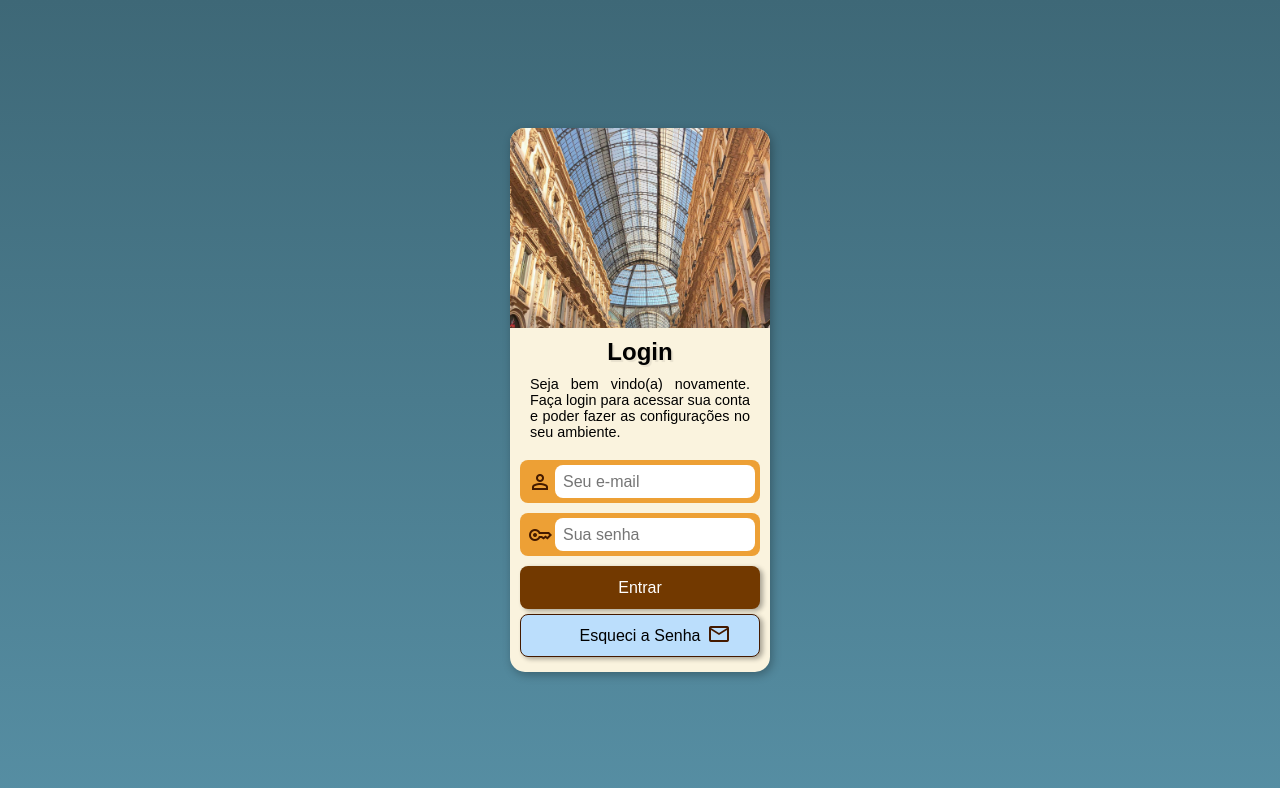
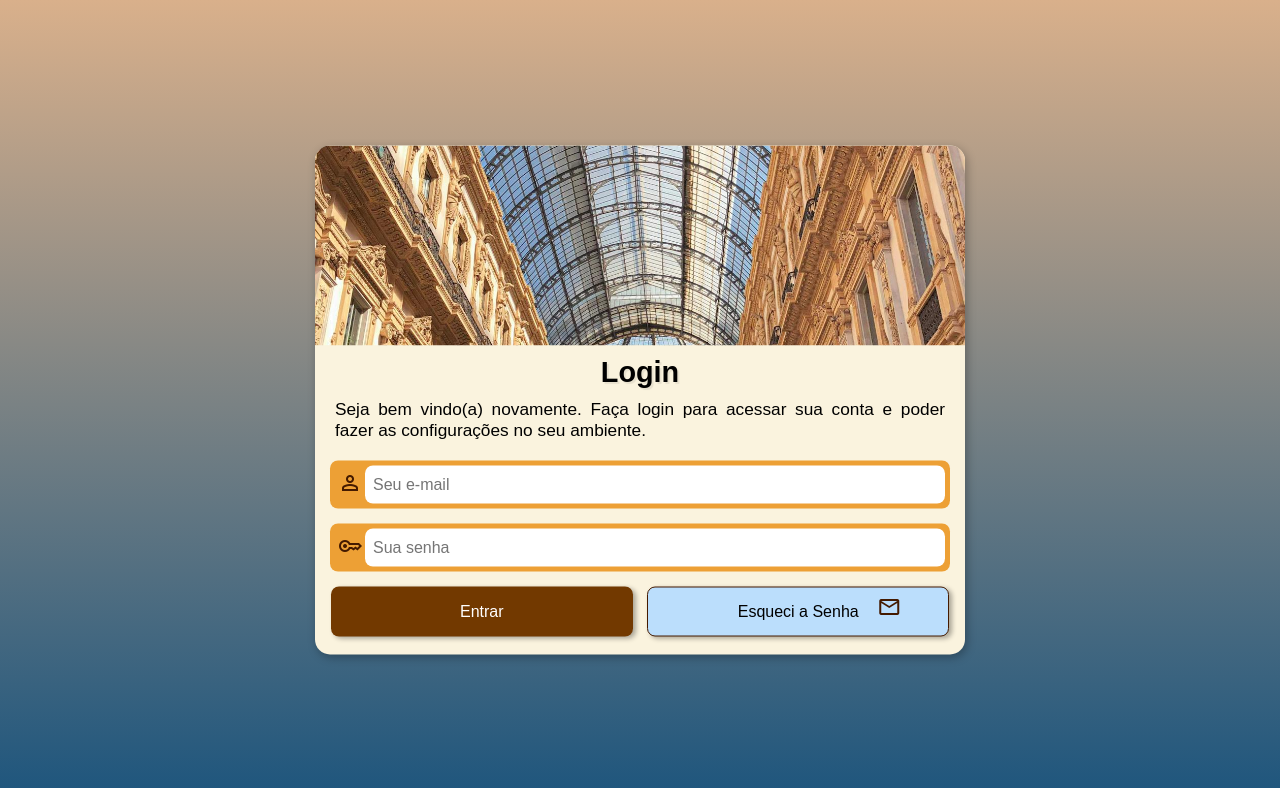
Before and after one commit to EstevanFerreira17/projeto-login, a plain HTML site: page index.html in a window 1280 px wide. Drawn offline with nearby package versions, Linux system fonts and the light colour scheme.

Commit message:
atualizei projeto login

```diff
--- /dev/null
+++ b/estilos/desktop.css
@@ -0,0 +1,44 @@
+@charset "UTF-8";
+
+/*VEersão DESKTOP*/
+
+body {
+    background-image: linear-gradient(to bottom, #d9b08b, #1d557d 100%);
+}
+
+main {
+    width: 650px;
+    height: 478px;
+}
+
+p input {
+    width: 302px;
+}
+
+article#img {
+    background-position: center center;
+    height: 180px;
+}
+
+article#txt {
+    font-size: 1.2em;
+}
+
+p input.info {
+    width: 580px;
+    height: 40px;
+}
+
+p {
+    display: inline-block;
+    font-size: 1em;
+}
+
+p#esqueci {
+    padding-left: 10px;
+}
+
+i#imail {
+    position: absolute;
+    left: 240px;
+}
--- /dev/null
+++ b/estilos/gr-telas.css
@@ -0,0 +1,49 @@
+@charset "UTF-8";
+
+/*VEersão DESKTOP*/
+
+body {
+    background-image: linear-gradient(to bottom, #d9b08b, #1d557d 100%);
+}
+
+main {
+    width: 650px;
+    height: 509px;
+}
+
+article#img {
+    background-position: center center;
+}
+
+article#txt {
+    font-size: 1.2em;
+}
+
+p input {
+    height: 50px;
+    width: 302px;
+}
+
+form p.info {
+    margin-bottom: 15px;
+}
+
+p input.info {
+    width: 580px;
+    height: 38px;
+
+}
+
+p {
+    display: inline-block;
+    font-size: 1em;
+}
+
+p#esqueci {
+    padding-left: 10px;
+}
+
+i#imail {
+    position: absolute;
+    left: 240px;
+}
--- a/estilos/style.css
+++ b/estilos/style.css
@@ -34,7 +34,7 @@ main {
 article#img {
 
     background-color: brown;
-    background: url('../imagens/pexels-christian-moreno-12101668.jpg') center no-repeat;
+    background: url('../imagens/pexels-christian-moreno-12101668.jpg') center bottom no-repeat;
     background-size: cover;
     height: 200px;
     margin: -10px -10px;
--- a/estilos/tablet.css
+++ b/estilos/tablet.css
@@ -1,7 +1,7 @@
 @charset "UTF-8";
 
 body {
-    background-image: linear-gradient(to top, #571908, #af713e , #5d82a7 50%, #1f5e92);
+    background-image: linear-gradient(to right, #ad7c33 , #5288bd 100%);
 }
 
 main {
--- a/index.html
+++ b/index.html
@@ -7,13 +7,14 @@
     <link rel="stylesheet" href="https://fonts.googleapis.com/css2?family=Material+Symbols+Outlined:opsz,wght,FILL,GRAD@20..48,100..700,0..1,-50..200" />
     <link rel="stylesheet" href="estilos/style.css" media="all">
     <link rel="stylesheet" href="estilos/tablet.css" media="screen and (min-width: 768px) and (max-width: 992px)">
+    <link rel="stylesheet" href="estilos/desktop.css" media="screen and (min-width: 992px) and (max-width: 1200px)">
+    <link rel="stylesheet" href="estilos/gr-telas.css" media="screen and (min-width: 1200px)">
 </head>
 <body>
     <main>
 
             <article id="img"><!--Imagem-->
             </article>
-
 
         <div>
             <article id="txt">
```
